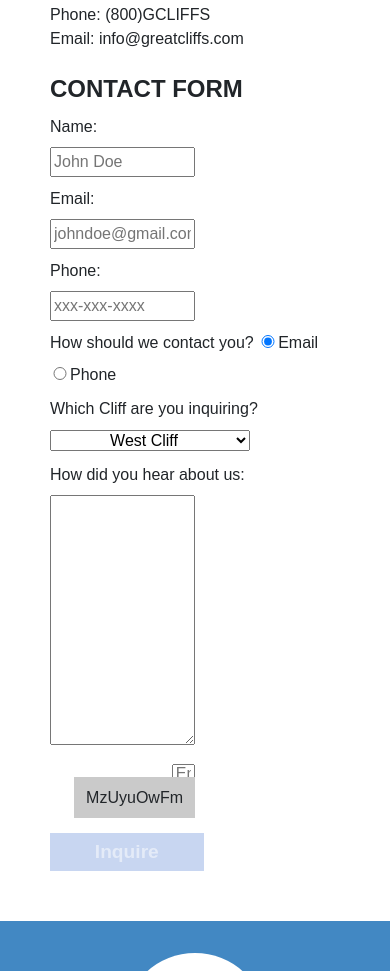
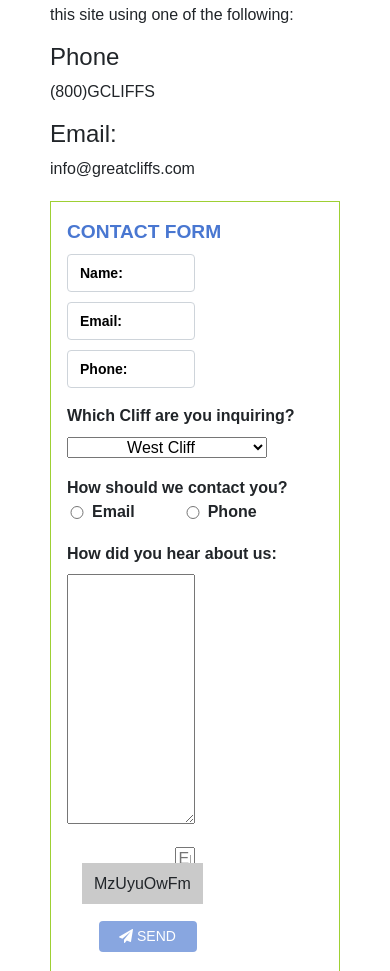
Before and after one commit to sdfergus/homework-module1, a plain HTML site: page contact.html in a window 390 px wide. Shown: the part 711-1682 px from the top of the page. Drawn offline with nearby package versions, Linux system fonts and the light colour scheme.

Commit message:
Contact page reformatted, restyled to suit screenshots, bootstrap button + fa-icon added + page responsive

```diff
--- a/contact.html
+++ b/contact.html
@@ -58,7 +58,7 @@
         </header>
         <!-- <nav></nav> -->
         <main>
-            <h1>Contacting Us</h1>
+            <h1 class="text-center mb-5">Contacting Us</h1>
             <p>
             You can drop by the visitors information center at the cliff site that you plan on visiting. They are open
             7 days a week from 8.00AM to 5.00PM. You can also contact us directly if you need additional information about
@@ -66,36 +66,30 @@
             </p>
 
             <div class="contactinfo">
-                <div class="phone">
-                    <span>Phone:</span>
+                <div class="phone mb-3">
+                    <span class="h4 d-block">Phone</span>
                     <span>(800)GCLIFFS</span>
                 </div>
                 <div class="email">
-                    <span>Email:</span>
+                    <span class="h4 d-block">Email:</span>
                     <span>info@greatcliffs.com</span>
                 </div>
             </div>
 
-            <form action="/contact" method="post">
+            <form class="form" action="/contact" method="post">
                 <fieldset>
                     <legend>Contact Form</legend>
-                <div class="textbox">
-                    <label>Name:</label>
-                    <input type="text" name="name" placeholder="John Doe">
-                    <label>Email:</label>
-                    <input type="email" name="email" placeholder="johndoe@gmail.com">
-                    <label>Phone:</label>
-                    <input type="text" name="phone" placeholder="xxx-xxx-xxxx">
+                    <div class="textbox form-group form-floating">
+                        <!-- <label>Name:</label>  -->
+                        <input type="text" class="form-control" name="name" placeholder="Name:" aria-label="First name">
+                        <!-- <label>Email:</label>   -->
+                        <input type="email" class="form-control" name="email" placeholder="Email:" aria-label="Email">
+                        <!-- <label>Phone:</label> -->
+                        <input type="text" class="form-control" name="phone" placeholder="Phone:" aria-label="Phone">
                     </div>
 
-                <div class="radios">
-                    <label>How should we contact you?</label>
-                    <input type="radio" name="contact" value="email" checked>Email
-                    <input type="radio" name="contact" value="phone">Phone
-                </div>
-
-                <div class="selectmenu">
-                    <label>Which Cliff are you inquiring?</label>
+                    <div class="selectmenu form-group">
+                        <label class="font-weight-bold d-block">Which Cliff are you inquiring?</label>
                         <select>
                             <option>West Cliff</option>
                             <option>North Cliff</option>
@@ -104,19 +98,34 @@
                         </select>
                     </div>
 
-                <div class="commentbox">
-                    <label>How did you hear about us:</label>
+                    <div class="radios form-check pl-0 mb-3">
+                        <label class="form-check-label d-block font-weight-bold">How should we contact you?</label>
+                        <div class="form-check-inline font-weight-bold">
+                            <input class="form-check-input" type="radio" name="contact" value="email">Email
+                            <input class="form-check-input ml-5" type="radio" name="contact" value="phone">Phone
+                        </div>
+                    </div>
+
+                    <div class="commentbox form-group">
+                        <label class="font-weight-bold">How did you hear about us:</label>
                         <textarea></textarea>
                     </div>
 
                     <!-- Random Codes -->
                     <div class="randomcode">
-                    <input type="text" name="randomcode" id="codeentered" placeholder="Enter characters">
+                        <input type="text" class="" name="randomcode" id="codeentered" placeholder="Enter characters">
                         <p id="codes"></p>
                     </div>
 
-                <div class="button">
+                    <!-- <div class="button">
                         <input type="submit" id="submit" value="Inquire">
+                    </div>  -->
+
+                    <div class="row justify-content-center my-2" id="btn-container">
+                        <button type="button" class="btn disabled">
+                            <i class="fa fa-paper-plane" aria-hidden="true"></i>
+                            Send
+                        </button>
                     </div>
                 </fieldset>
             </form>
--- a/styles.css
+++ b/styles.css
@@ -280,20 +280,56 @@ td:first-child {
 
 
 /* ---------------------------------- Contact Page ---------------------------------- */
-form {
+#contact form {
     margin-top: 20px;
 }
 
-fieldset {
-    border-color: #9ed034;
-    padding: 2em;
+#contact form {
+    border: 1px solid #9ed034;
+    padding: 1em;
 }
 
-legend {
+#contact legend {
     text-transform: uppercase;
-    color: #4977d1;
+    color: #4977d1 !important;
     font-weight: bold;
+    font-size: 1.2em !important;
 }
+
+#contact .form-control::placeholder { /* Chrome, Firefox, Opera, Safari 10.1+ */
+    color: black;
+    font-weight: bold;
+    font-size: 14px;
+    opacity: 1; /* Firefox */
+
+}
+
+#contact .form-control:-ms-input-placeholder { /* Internet Explorer 10-11 */
+    color: black;
+    font-weight: bold;
+    font-size: 14px;
+}
+
+#contact .form-control::-ms-input-placeholder { /* Microsoft Edge */
+    color: black;
+    font-weight: bold;
+    font-size: 14px;
+}
+
+/* Overriding styles */
+/* ::-webkit-input-placeholder {
+    font-size: 13px!important;
+ } */
+
+ /* Firefox 18- */
+ /* :-moz-placeholder {
+       font-size: 13px!important;
+ } */
+
+ /* Firefox 19+ */
+ /* ::-moz-placeholder {
+       font-size: 13px!important;
+ } */
 
 .textbox label, .commentbox label {
     display: block;
@@ -323,15 +359,30 @@ legend {
    height: 250px;
 }
 
-form .button input {
-    width: 8em;
-    height: 2em;
-    font-size: 1.2em;
-    font-weight: bold;
-    /* background-color: #4977d1; */
+#contact .btn {
+    width: 7em;
+    font-size: 14px;
+    padding: 5px 18px;
+    text-transform: uppercase;
+    background-color: #4977d1;
     color: #fff;
     border: none;
     margin-top: 1.2em;
+}
+
+#contact .justify-content-center {
+    margin-right: 80px;
+}
+
+form .button input {
+    /* width: 8em;
+    height: 2em;
+    font-size: 1.2em;
+    font-weight: bold; */
+    /* background-color: #4977d1; */
+    /* color: #fff;
+    border: none;
+    margin-top: 1.2em; */
 }
 
 form .button {
@@ -356,7 +407,7 @@ form .randomcode {
 }
 
 form .randomcode input {
-    height: 20px;
+    height: 25px;
     width: 16%;
     /* margin-right: 15px; */
 }
```
Lines whose indentation alone changed are shown as unchanged.
